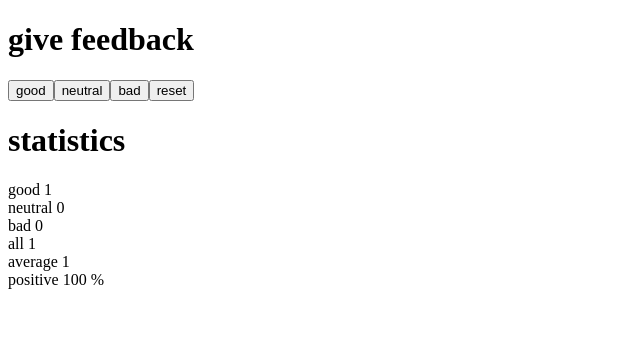
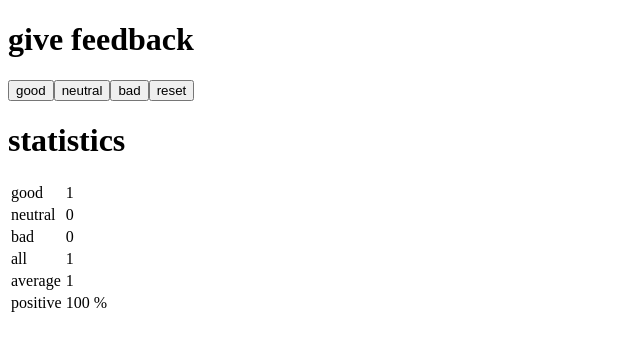
Before and after one commit to andhogan/Code-Practice, a React (Vite) app in the folder Coursework/fullstackopen/part1/unicafe/: page / in a window 1280 px wide. Both pictures are taken after a click on the button "good". Shown: the top 350 px of the page, without its empty margins (0-640 px from the left). Built offline with nearby package versions, Linux system fonts and the light colour scheme.

Commit message:
1.11: unicafe step 6
Signed-off-by: ahogan2 <ahogan2@blueorigin.com>

```diff
--- a/Coursework/fullstackopen/part1/unicafe/src/App.jsx
+++ b/Coursework/fullstackopen/part1/unicafe/src/App.jsx
@@ -2,7 +2,14 @@ import { useState } from 'react'
 
 const Header = ({ text }) => <h1>{text}</h1>
 
-const StatisticsLine = ({ text, counter }) => <div>{text} {counter}</div>
+const StatisticsLine = ({ text, counter }) => {
+  return(
+    <tr>
+      <td>{text}</td>
+      <td>{counter}</td>
+    </tr>
+  )
+}
 
 const Statistics = ({ good, neutral, bad }) => {
   let all = good+neutral+bad
@@ -14,22 +21,22 @@ const Statistics = ({ good, neutral, bad }) => {
   if (all === 0) {
     return (
       <div>
-        <Header text='statistics'/>
         No feedback has been given
       </div>
     )
   }
 
   return (
-    <div>
-      <Header text='statistics'/>
-      <StatisticsLine text='good' counter={good} />
-      <StatisticsLine text='neutral' counter={neutral} />
-      <StatisticsLine text='bad' counter={bad} />
-      <StatisticsLine text='all' counter={good+neutral+bad} />
-      <StatisticsLine text='average' counter={average} />
-      <StatisticsLine text='positive' counter={positive} />
-    </div>
+    <table>
+      <tbody>
+        <StatisticsLine text='good' counter={good} />
+        <StatisticsLine text='neutral' counter={neutral} />
+        <StatisticsLine text='bad' counter={bad} />
+        <StatisticsLine text='all' counter={all} />
+        <StatisticsLine text='average' counter={average} />
+        <StatisticsLine text='positive' counter={positive} />
+      </tbody>
+    </table>
   )
 
 }
@@ -58,6 +65,7 @@ const App = () => {
       <Button onClick={increaseNeutralByOne} text='neutral'/>
       <Button onClick={increaseBadByOne} text='bad'/>
       <Button onClick={resetToZero} text='reset'/>
+      <Header text='statistics'/>
       <Statistics good={good} neutral={neutral} bad={bad}/>
     </div>
   )
```
